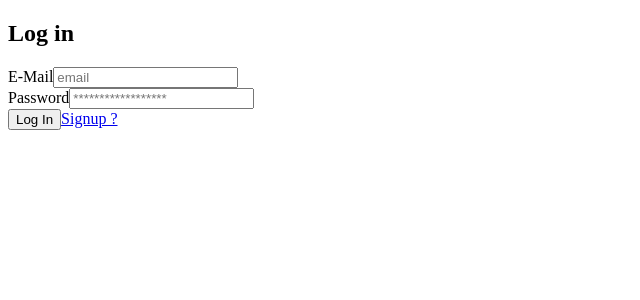
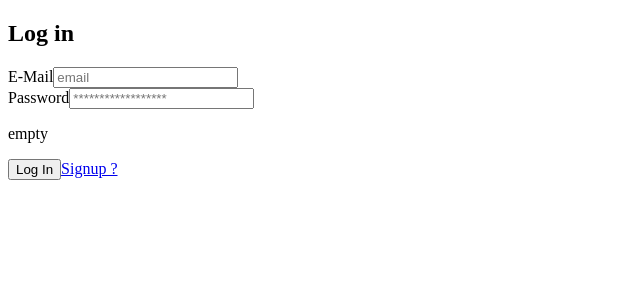
Before and after one commit to koellcode/unleashed-application, a React app: page /login in a window 1280 px wide. Shown: the top 300 px of the page, without its empty margins (0-640 px from the left). Built offline with nearby package versions, Linux system fonts and the light colour scheme; the HTML template or start-up script is replaced by a standard one.

Commit message:
give user validation feedback on login form

```diff
--- a/src/client/features/login/components/LoginForm.jsx
+++ b/src/client/features/login/components/LoginForm.jsx
@@ -1,11 +1,13 @@
 /* eslint-disable jsx-a11y/label-has-associated-control */
-import { useCallback } from 'react';
+import { useCallback, useState } from 'react';
 import PropTypes from 'prop-types';
 import { Link } from 'react-router-dom';
 
 function LoginForm({ onSuccess }) {
+  const [errorMessage, setErrorMessage] = useState();
   const handleSubmit = useCallback((event) => {
     event.preventDefault();
+    setErrorMessage();
     const user = {
       email: event.target.elements.email.value,
       password: event.target.elements.password.value,
@@ -27,8 +29,8 @@ function LoginForm({ onSuccess }) {
       .then(() => {
         onSuccess();
       })
-      .catch((err) => {
-        console.log({ err });
+      .catch(() => {
+        setErrorMessage('login failed');
       });
   }, []);
   return (
@@ -44,7 +46,7 @@ function LoginForm({ onSuccess }) {
           placeholder="email"
         />
       </div>
-      <div className="mb-6">
+      <div className="mb-2">
         <label className="block text-grey-darker text-sm font-bold mb-2" htmlFor="password">
           Password
         </label>
@@ -55,6 +57,9 @@ function LoginForm({ onSuccess }) {
           placeholder="******************"
         />
       </div>
+      <p className={`mb-4 text-red-800 text-xs italic ${errorMessage ? 'visible' : 'invisible'}`}>
+        {errorMessage || 'empty'}
+      </p>
       <div className="flex items-center justify-between">
         <button className="bg-blue-500 text-white font-bold py-2 px-4 rounded" type="submit">
           Log In
--- a/src/client/features/login/components/SignupForm.jsx
+++ b/src/client/features/login/components/SignupForm.jsx
@@ -81,7 +81,6 @@ function SignupForm({ onSuccess }) {
       <p className={`mb-4 text-red-800 text-xs italic ${errorMessage ? 'visible' : 'invisible'}`}>
         {errorMessage || 'empty'}
       </p>
-
       <div className="flex items-center justify-between">
         <button className="bg-blue-500 text-white font-bold py-2 px-4 rounded" type="submit">
           Sign up
```
